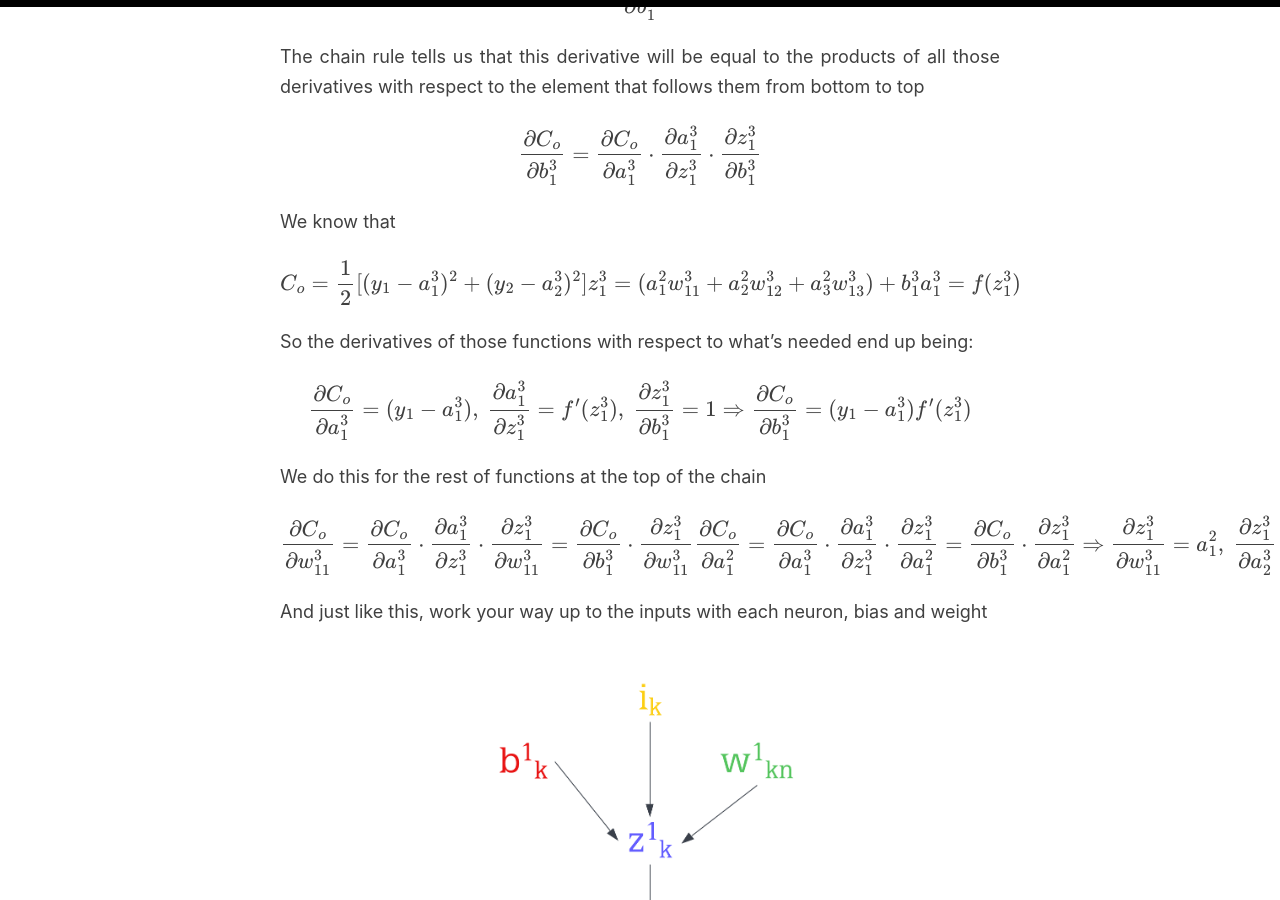
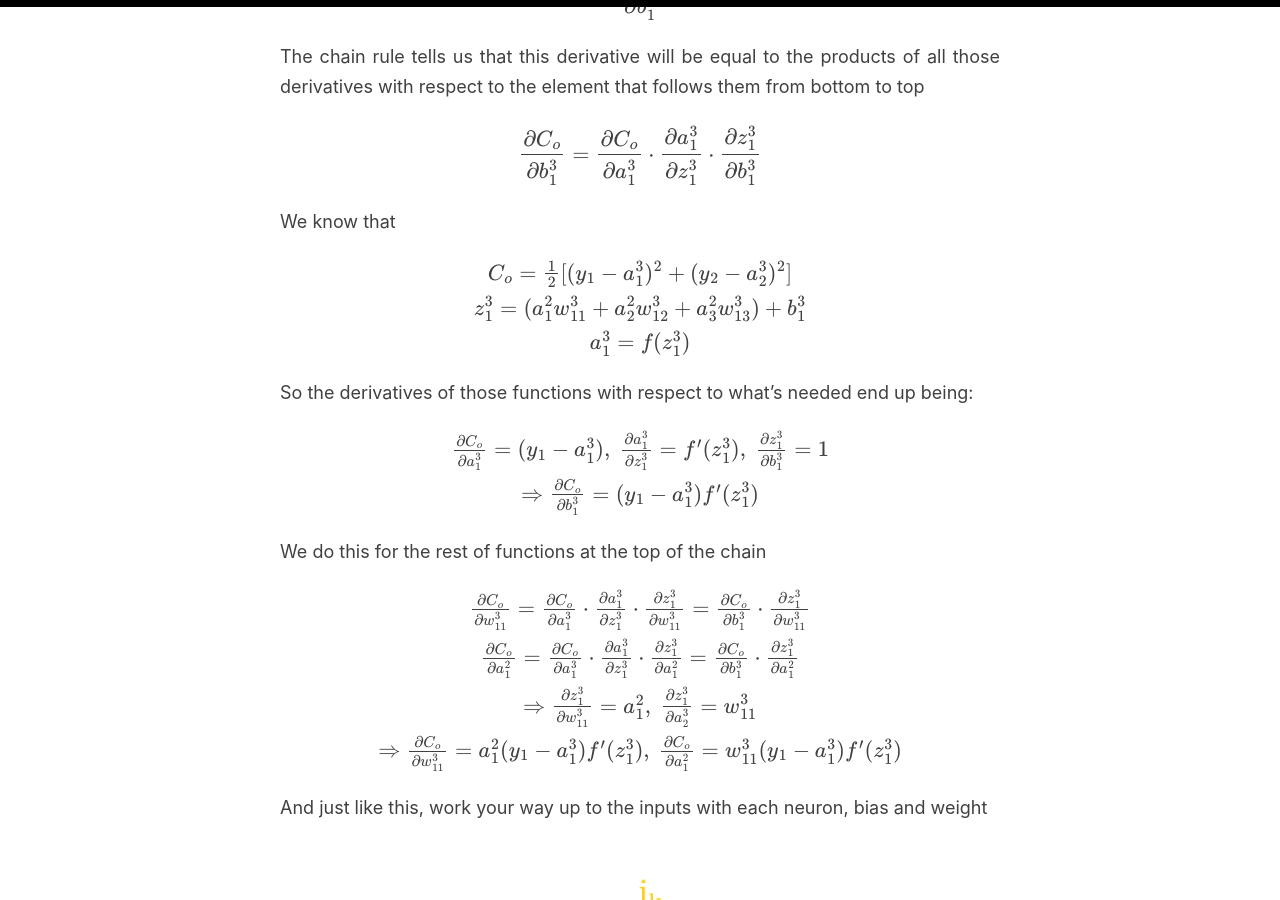
Before and after one commit to l1g4v/l1g4v.github.io, a Jekyll site: the page built from _posts/2023-01-09-multilayer-perceptrons-and-deep-learning.md, in a window 1280 px wide and 900 px high, scrolled down 4543 px. Built offline with Jekyll 4.4.1, drawn with Linux system fonts in a browser that asks for light colours; some of the changed text lies outside the part shown.

Commit message:
morefixeslol

```diff
--- a/_posts/2023-01-09-multilayer-perceptrons-and-deep-learning.md
+++ b/_posts/2023-01-09-multilayer-perceptrons-and-deep-learning.md
@@ -158,23 +158,28 @@ $$
 We know that
 
 $$
+\begin{matrix}
 C_o=\frac{1}{2}[(y_1-a^3_1)^2+(y_2-a^3_2)^2]\\
 z^3_1=(a^2_1w^3_{11}+a^2_2w^3_{12}+a^2_3w^3_{13})+b^3_1\\
 a^3_1=f(z^3_1)
+\end{matrix}
 $$
 
 So the derivatives of those functions with respect to what's needed end up being:
 
 $$
+\begin{matrix}
 \frac{\partial C_o}{\partial a^3_1}=(y_1-a^3_1),\space
 \frac{\partial a^3_1}{\partial z^3_1}=f'(z^3_1),\space
 \frac{\partial z^3_1}{\partial b^3_1}=1
 \\ \Rightarrow \frac{\partial C_o}{\partial b^3_1}=(y_1-a^3_1)f'(z^3_1)
+\end{matrix}
 $$
 
 We do this for the rest of functions at the top of the chain
 
 $$
+\begin{matrix}
 \frac{\partial C_o}{\partial w^3_{11}}=\frac{\partial C_o}{\partial a^3_1}\cdot\frac{\partial a^3_1}{\partial z^3_1}\cdot \frac{\partial z^3_1}{\partial w^3_{11}}=\frac{\partial C_o}{\partial b^3_1}\cdot\frac{\partial z^3_1}{\partial w^3_{11}}
 \\
 
@@ -185,6 +190,7 @@ $$
 \\
 
 \Rightarrow \frac{\partial C_o}{\partial w^3_{11}}=a^2_1(y_1-a^3_1)f'(z^3_1), \space \frac{\partial C_o}{\partial a^2_{1}}=w^3_{11}(y_1-a^3_1)f'(z^3_1)
+\end{matrix}
 $$
 
 And just like this, work your way up to the inputs with each neuron, bias and weight
@@ -194,9 +200,11 @@ And just like this, work your way up to the inputs with each neuron, bias and we
 Since a network will usually deal with a lot of possible results, we need to average these derivatives over all training samples and only then, substract to the weight or  bias that averaged derivative multiplied by some factor $$\gamma$$
 
 $$
+\begin{matrix}
 b^L_k=b^L_k-\gamma \cdot \frac{1}{s}\sum_{}^{s} \frac{\partial C_o}{\partial b^L_k}\\
 
 w^L_{kn}=w^L_{kn}-\gamma \cdot \frac{1}{s}\sum_{}^{s} \frac{\partial C_o}{\partial w^L_{kn}}
+\end{matrix}
 $$
 
 ## Computing with matrices
@@ -213,6 +221,7 @@ $$
 To compute this $$\delta^3$$ we do the same thing as if it were a single bias, with the difference that we'll be doing element-wise operations with vectors
 
 $$
+\begin{matrix}
 \Delta C_o=\begin{bmatrix}
 y_1-a^3_1 \\
 y_2-a^3_2
@@ -227,38 +236,47 @@ b^3_2
 \Rightarrow \delta³=\Delta C_o\odot f'(z^3)
 \\
 \odot \space is\space elementwise\space multiplication
+\end{matrix}
 $$
 
 From here we compute $$\Delta w^3$$ and $$\delta^2$$ for it to be used on the previous layer
 
 $$
+\begin{matrix}
 \Delta w^3=\delta^3(a^2)^T
 \\
 \delta^2=(w^3)^T\delta^3 \odot f'(z^2)
+\end{matrix}
 $$
 
 And we work our way to the inputs
 
 $$
+\begin{matrix}
 \Delta w^2=\delta^3(a^1)^T\\
 \delta^1=(w^2)^T\delta^2 \odot f'(z^1)\\
 \Delta w^1=\delta^1i^T
+\end{matrix}
 $$
 
 Then (after averaging those vectors) we subtract by our deltas many times as necessary to bring the loss to a minimum
 
 $$
+\begin{matrix}
+
 b^1 = b^1-\gamma\delta^1
-\newline
+\\
 w^1 = w^1-\gamma\Delta w^1
-\newline
+\\
 b^2 = b^2-\gamma\delta^2
-\newline
+\\
 w^2 = w^2-\gamma\Delta w^2
-\newline
+\\
 b^3 = b^3-\gamma\delta^3
-\newline
+\\
 w^3 = w^3-\gamma\Delta w^3
+
+\end{matrix}
 $$
 
 It's very important to note that since we initialize the weights and biases with random values it's possible that we won't find the global minima of the loss.
```
